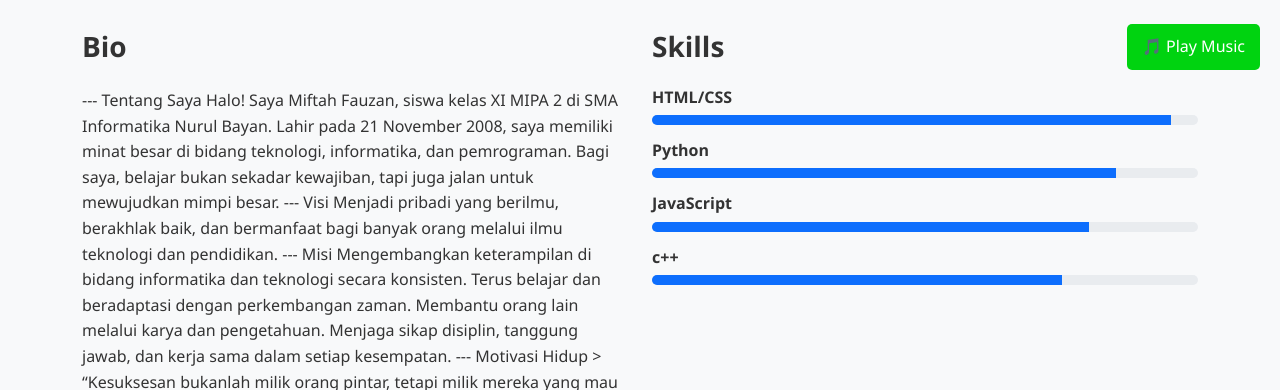
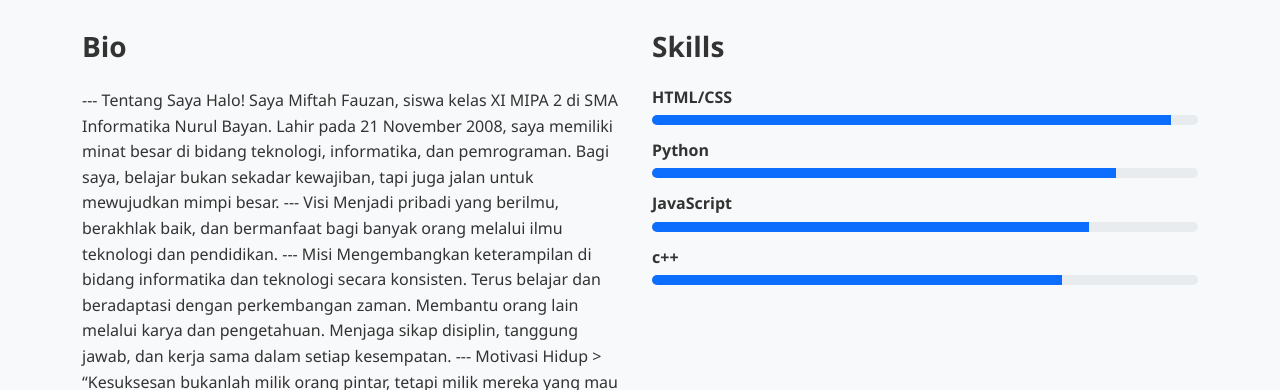
Before and after one commit to smith-89/Miftah-fauzan, a plain HTML site: page index.html in a window 1280 px wide. Shown: the part 710-1100 px from the top of the page. Drawn offline with nearby package versions, Linux system fonts and the light colour scheme.

Commit message:
Update index.html

```diff
--- a/index.html
+++ b/index.html
@@ -373,14 +373,10 @@
 
         <audio  autoplay loop >
   <source src=" https://voca.ro/121UfjtQvHMn " type="audio/mpeg">
-  Browser kamu gak support audio 😅
+
 </audio>
 
-<!-- Tombol buat unmute -->
-<button onclick="document.getElementById('bg-music').muted = false;"
-        style="position:fixed; bottom:20px; right:20px; background:#00d310; color:white; border:none; padding:10px 15px; border-radius:5px; cursor:pointer;">
-  🎵 Play Music
-</button>
+
 
         <!-- Navigation -->
         <nav class="navbar navbar-expand-lg navbar-dark bg-dark fixed-top">
```
